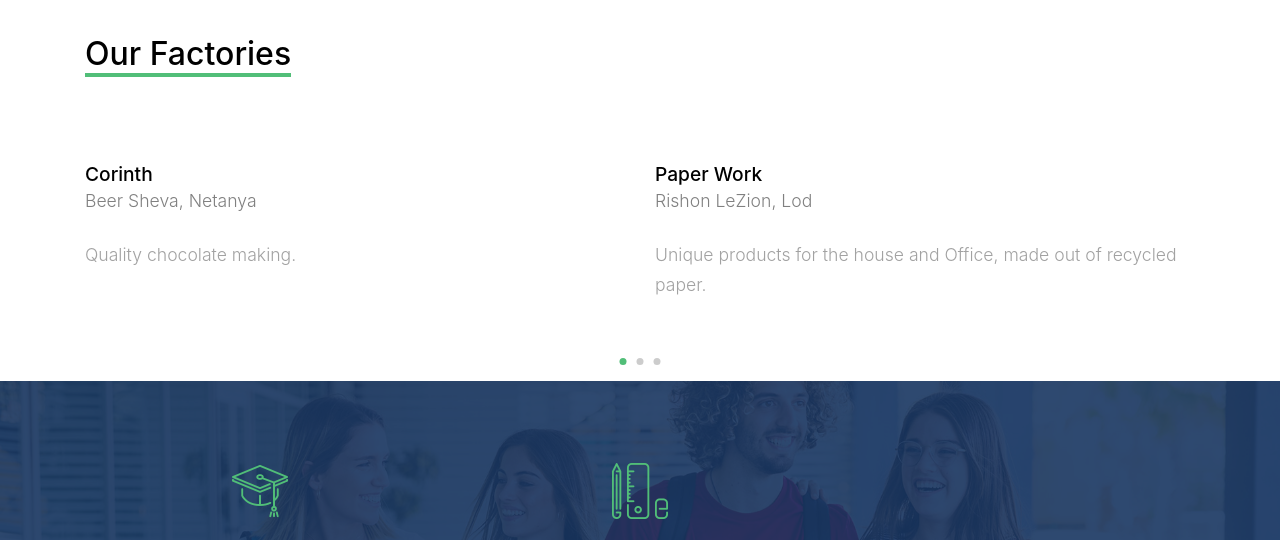
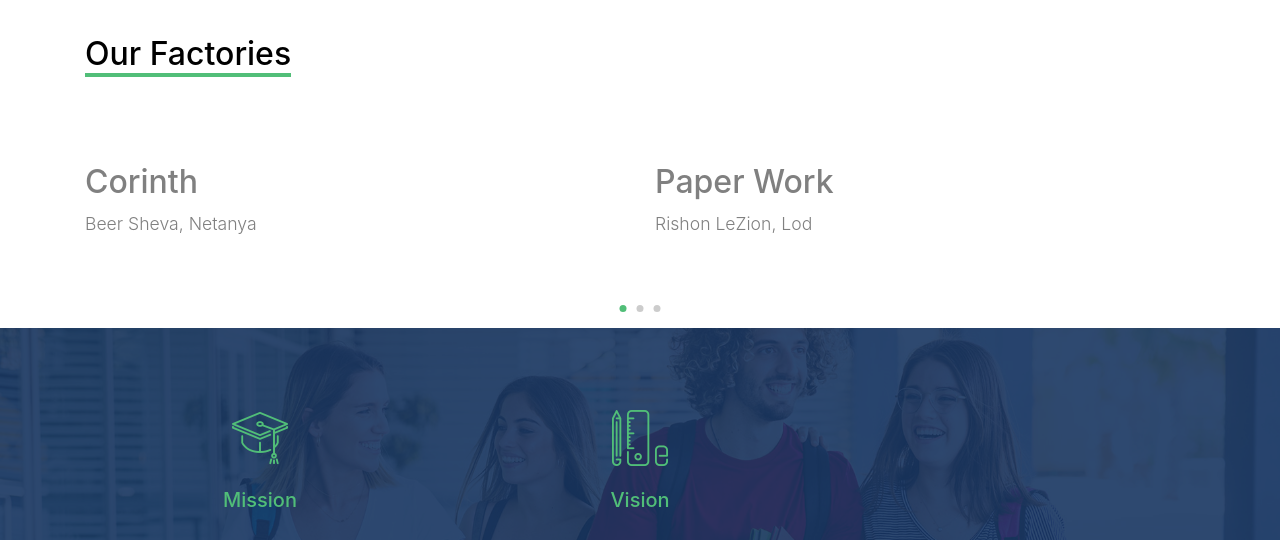
Before and after one commit to meet-projects/final-project-d2, a Flask app: page / in a window 1280 px wide. Shown: the part 2809-3349 px from the top of the page. Run offline with Flask 2, Linux system fonts and the light colour scheme; some libraries are stand-ins or nearby versions; some web fonts are replaced.

Commit message:
factories edited

```diff
--- a/academics/academics/templates/index.html
+++ b/academics/academics/templates/index.html
@@ -227,72 +227,54 @@
           <div class="ftco-testimonial-1">
             <div class="ftco-testimonial-vcard d-flex align-items-center mb-4">
               <div>
-                <h3>Corinth</h3>
+                <h2>Corinth</h2>
                 <span>Beer Sheva, Netanya</span>
               </div>
-            </div>
-            <div>
-              <p>Quality chocolate making.</p>
             </div>
           </div>
 
           <div class="ftco-testimonial-1">
             <div class="ftco-testimonial-vcard d-flex align-items-center mb-4">
               <div>
-                <h3>Paper Work</h3>
+                <h2>Paper Work</h2>
                 <span>Rishon LeZion, Lod</span>
               </div>
-            </div>
-            <div>
-              <p>Unique products for the house and Office, made out of recycled paper.</p>
             </div>
           </div>
 
           <div class="ftco-testimonial-1">
             <div class="ftco-testimonial-vcard d-flex align-items-center mb-4">
               <div>
-                <h3>Basmat Amal</h3>
+                <h2>Basmat Amal</h2>
                 <span>Tayibe</span>
               </div>
-            </div>
-            <div>
-              <p>Soaps and cosmetics making.</p>
             </div>
           </div>
 
           <div class="ftco-testimonial-1">
             <div class="ftco-testimonial-vcard d-flex align-items-center mb-4">
               <div>
-                <h3>Bricks</h3>
+                <h2>Bricks</h2>
                 <span>Baqa al-Gharbiyye</span>
               </div>
-            </div>
-            <div>
-              <p>Decorative tiles made for the house and office.</p>
             </div>
           </div>
 
           <div class="ftco-testimonial-1">
             <div class="ftco-testimonial-vcard d-flex align-items-center mb-4">
               <div>
-                <h3>The Confectionery</h3>
+                <h2>The Confectionery</h2>
                 <span>Haifa</span>
               </div>
-            </div>
-            <div>
-              <p>Home-made cakes and cookies.</p>
             </div>
           </div>
 
           <div class="ftco-testimonial-1">
             <div class="ftco-testimonial-vcard d-flex align-items-center mb-4">
               <div>
-                <h3>The group's logistic center</h3>
+                <h2>The group's logistic center</h2>
                 <span>Lod</span>
               </div>
-            </div>
-            <div>
-              <p>Provides employment and training for employees responsible for the group’s logistic management.</p>
             </div>
           </div>
 
```
